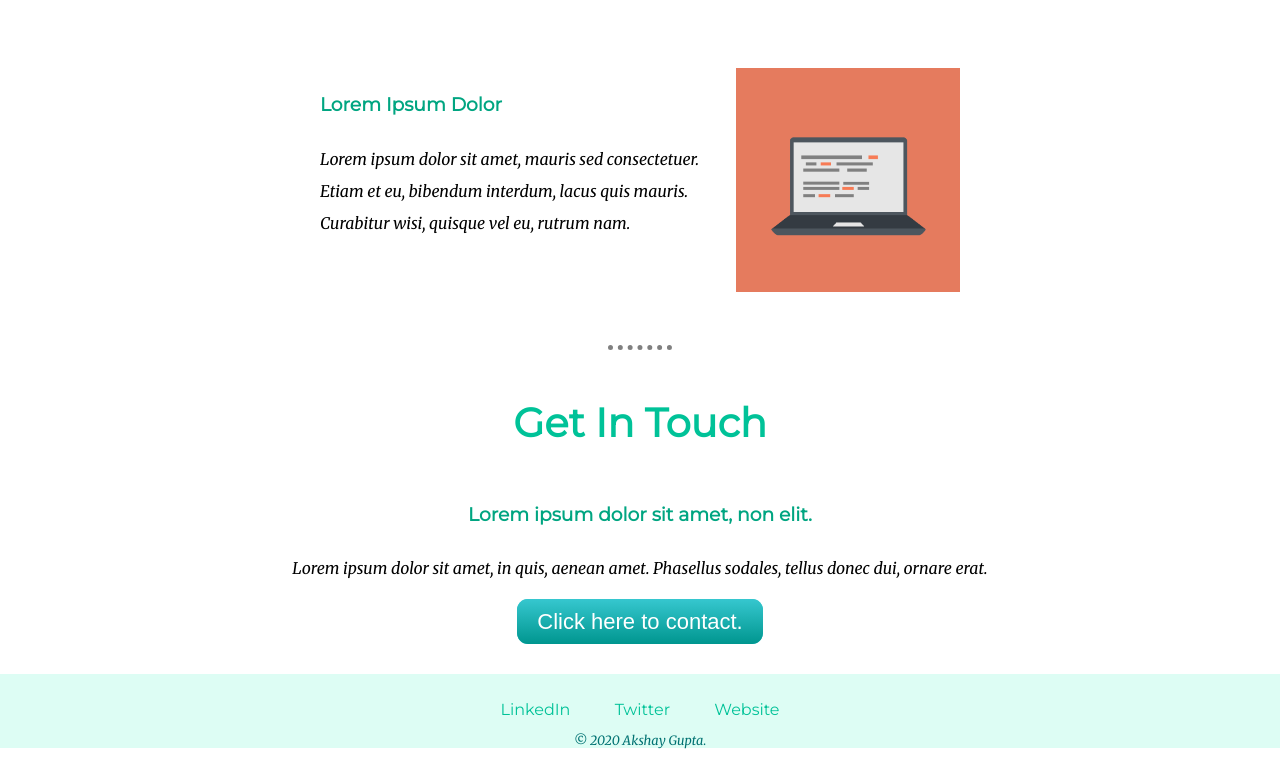
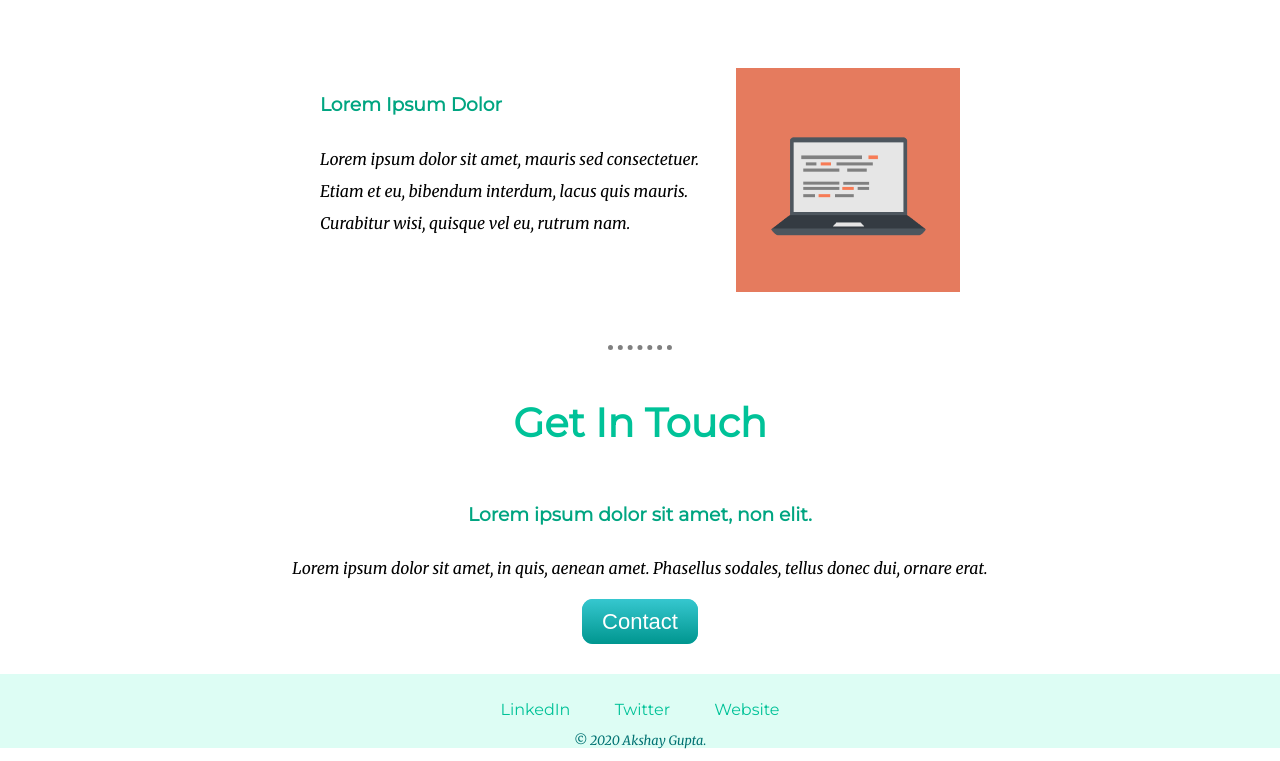
Before and after one commit to akshaygsquare/mysite, a plain HTML site: page index.html in a window 1280 px wide. Shown: the part 1903-2664 px from the top of the page. Drawn offline with Linux system fonts and the light colour scheme.

Commit message:
Update index.html

```diff
--- a/index.html
+++ b/index.html
@@ -53,7 +53,7 @@
               <h2>Get In Touch</h2>
               <h3>Lorem ipsum dolor sit amet, non elit.</h3>
               <p>Lorem ipsum dolor sit amet, in quis, aenean amet. Phasellus sodales, tellus donec dui, ornare erat.</p>
-              <a class="btn" href="mailto:name@email.com">Click here to contact.</a>
+              <a class="btn" href="mailto:name@email.com">Contact</a>
             </div>
           </div>
 
```
